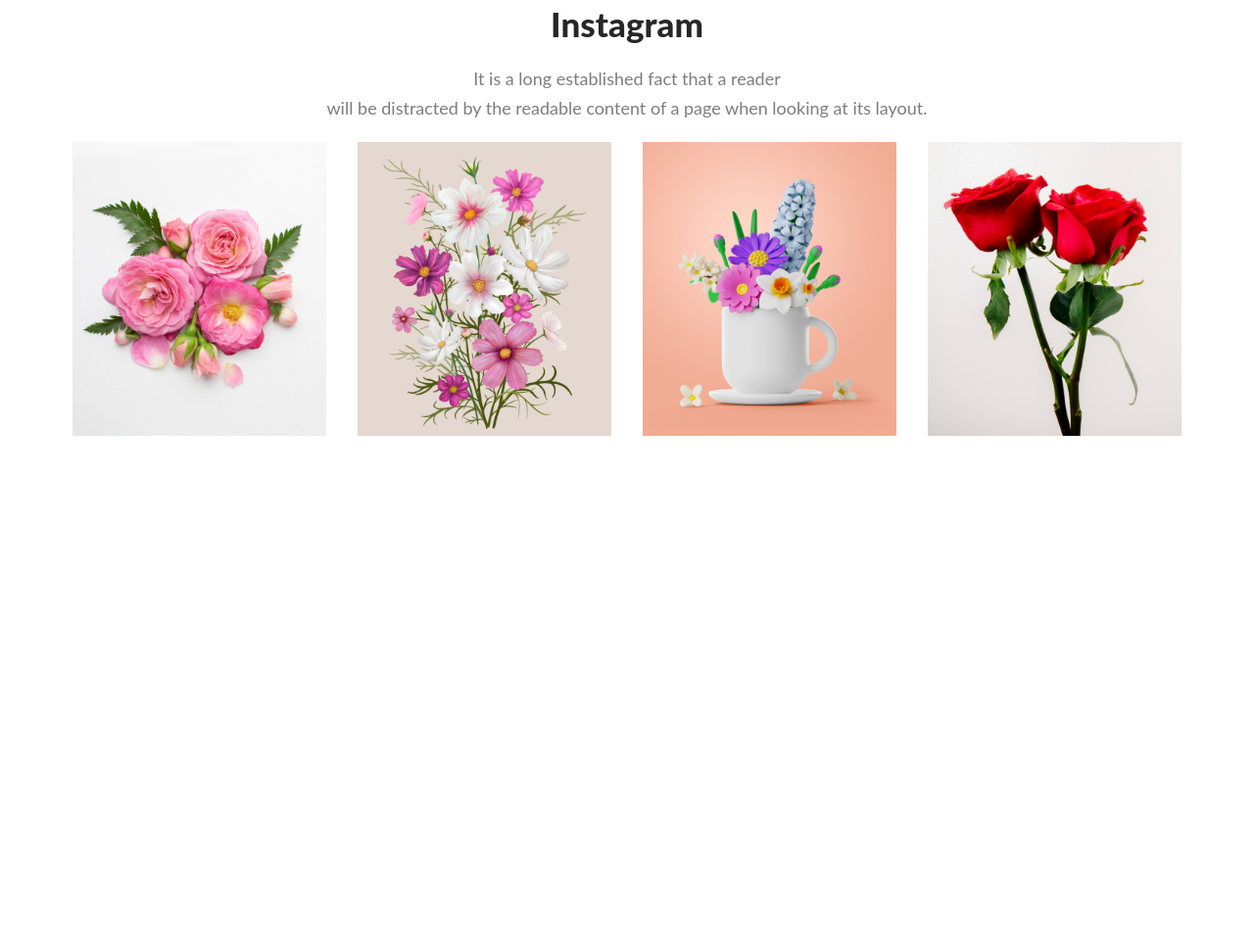
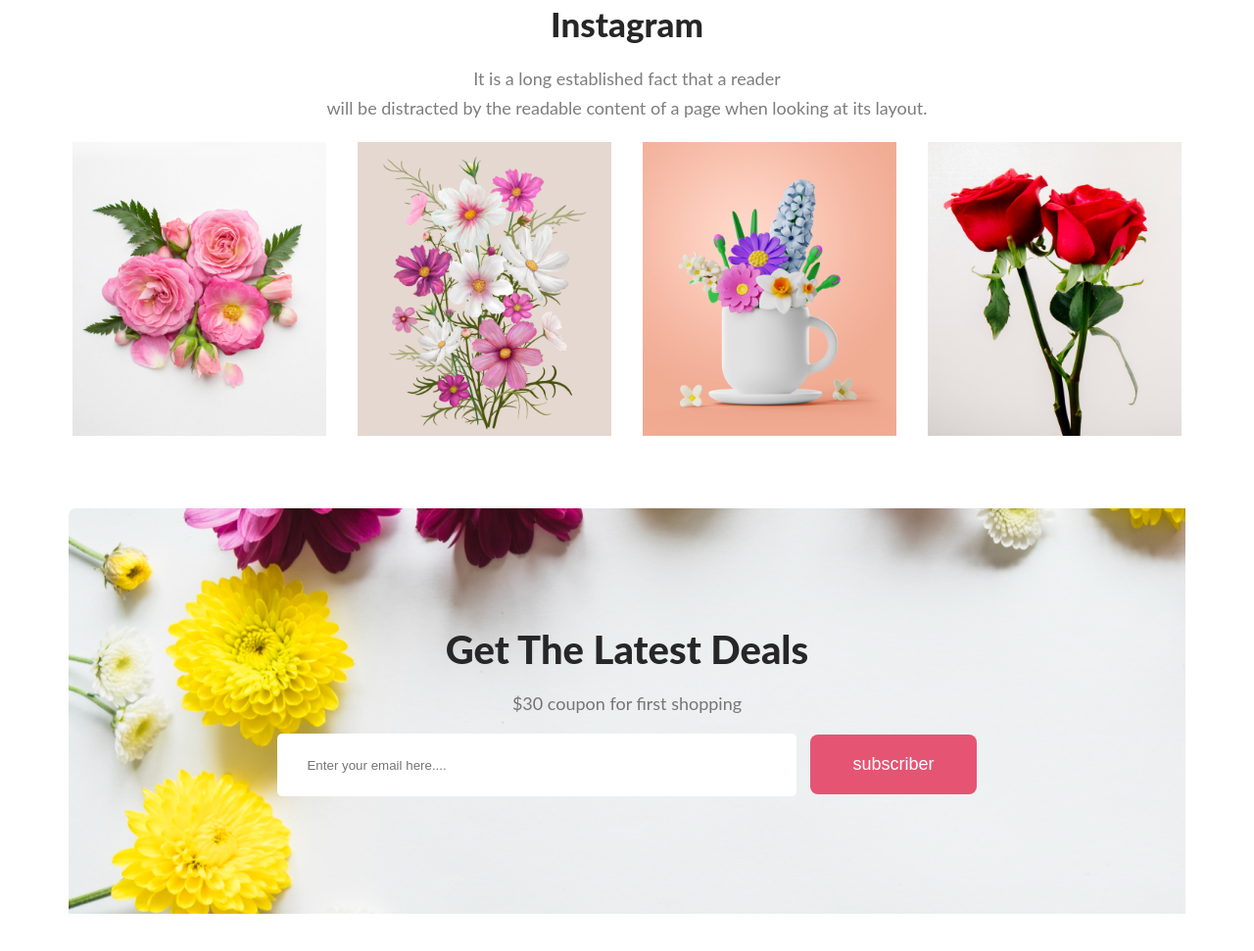
Before and after one commit to shakilsquad/flower-shop-assignment-main, a plain HTML site: page index.html in a window 1280 px wide. Shown: the part 2521-3492 px from the top of the page at 98% size. Before the commit the page ends 3040 px from the top, so only its background shows below. Drawn offline with Linux system fonts and the light colour scheme; files whose address does not match are found by name.

Commit message:
ditels section add

```diff
--- a/index.html
+++ b/index.html
@@ -95,6 +95,13 @@
 
             </div>
             <!-- instagram-sections -->
+            <section class="latest max-width">
+                  <h2>Get The Latest Deals</h2>
+                  <p>$30 coupon for first shopping</p>
+                  <input type="email" placeholder="Enter your email here....">
+                  <button>subscriber</button>
+            </section>
+            <!-- Get The Latest Deals -->
       </main>
       <footer>
 
--- a/style.css
+++ b/style.css
@@ -158,3 +158,32 @@ button{
       height: 300px;
 
 }
+/* <!-- Get The Latest Deals --> */
+.latest{
+
+      background-image: url("./Rectangle\ 9.png");
+      padding: 120px 0;
+      margin-bottom: 120px;
+      text-align: center;
+}
+.latest h2{
+      color: #272727;
+      font-family: Lato;
+      font-size: 40px;
+      font-weight: 800;
+}
+.latest p{
+      color: rgba(39, 39, 39, 0.60);
+      font-family: Lato;
+      font-size: 18px;
+      font-weight: 400;
+      padding: 20px 0;
+}
+.latest input{
+      width: 500px;
+      height: 64px;
+      border: none;
+      border-radius: 5px;
+      margin-right: 10px;
+      padding-left: 30px;
+}
```
Also changed, not shown: Rectangle 9.png (renamed from Flower Asset/Rectangle 9.png).
